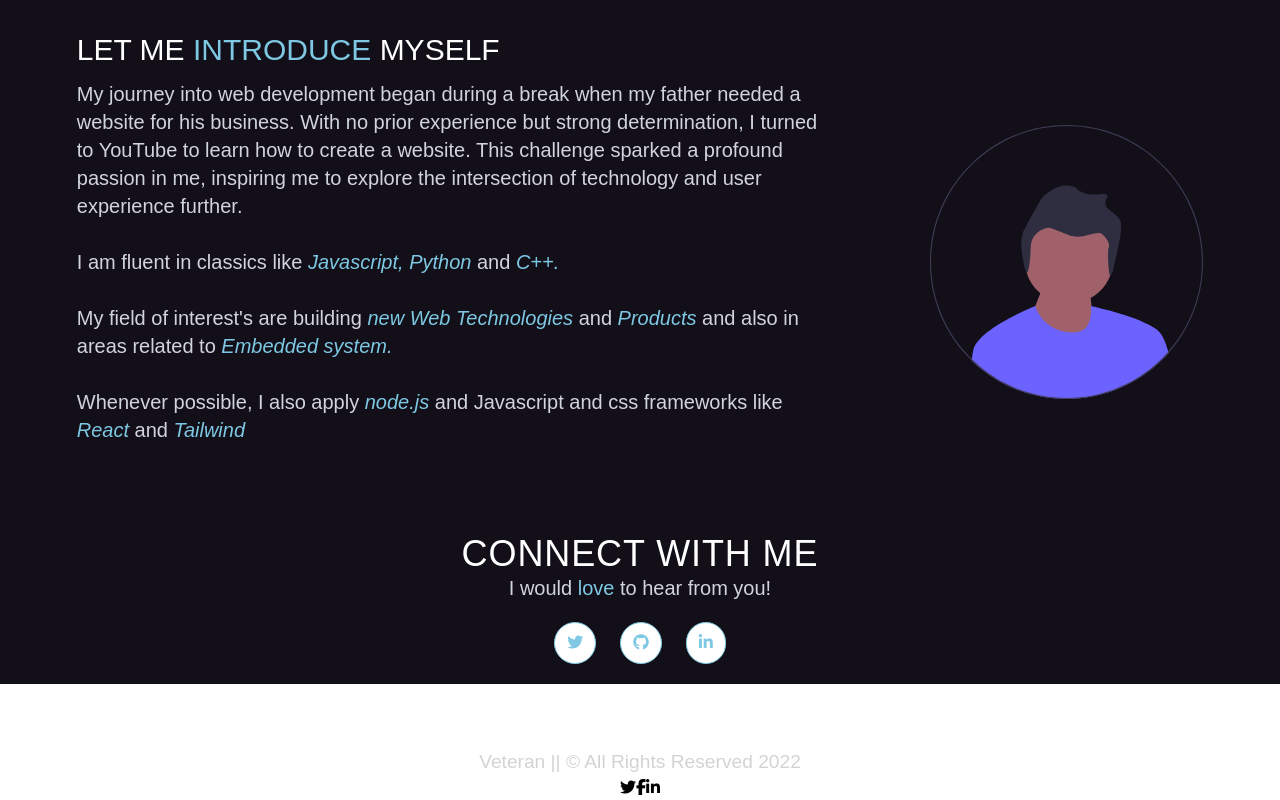
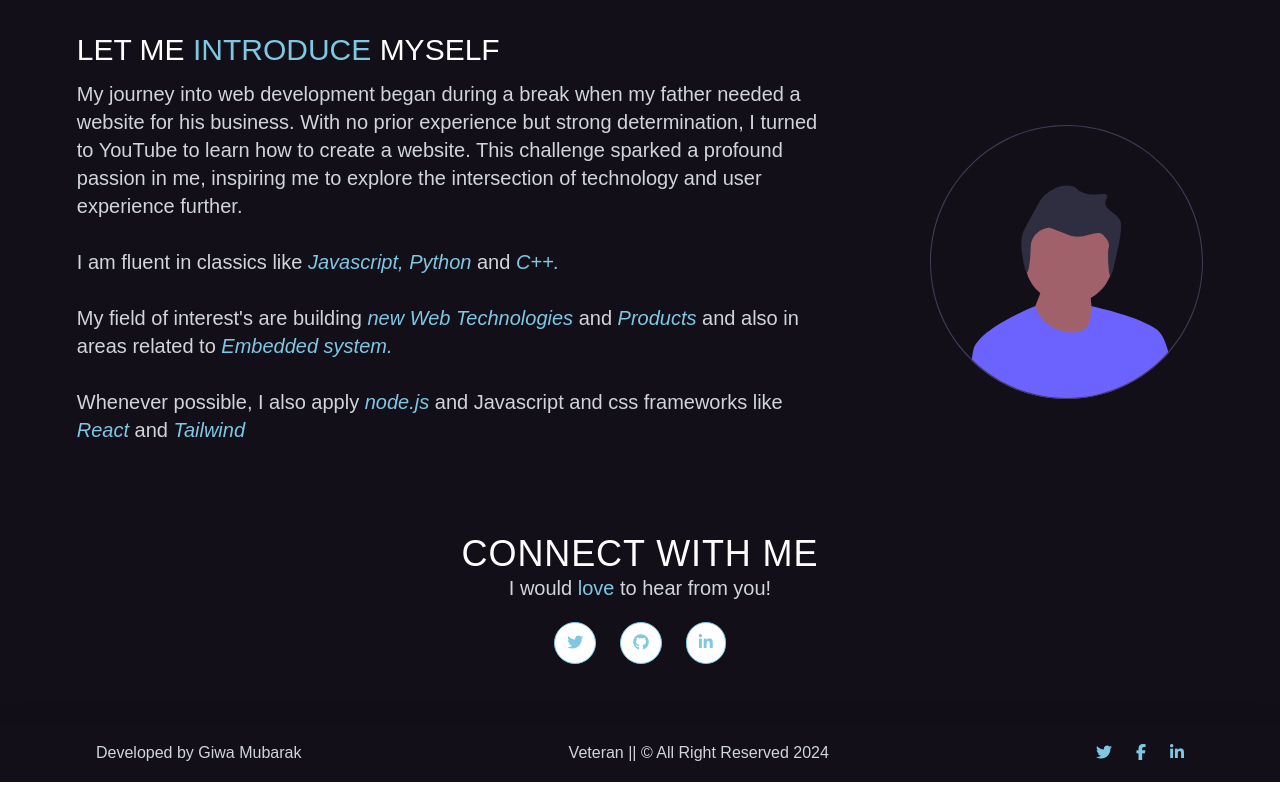
Before and after one commit to Veteranalpha/portfolio, a website: page index.html in a window 1280 px wide. Shown: the part 844-1644 px from the top of the page. Drawn offline with Linux system fonts and the light colour scheme.

Commit message:
Finishing basics design on home page

```diff
--- a/index.html
+++ b/index.html
@@ -4,7 +4,7 @@
 <head>
     <meta charset="UTF-8">
     <meta http-equiv="X-UA-Compatible" content="IE=edge">
-    <meta name="viewport" content="width=device-width, initial-scale=1.0">
+    <meta name="viewport" content="width=device-width, initial-scale=1.0, user-scalable=no, maximum-scale=1.0">
     <title>MY PORTFOLIO || @veteran</title>
     <script src="https://kit.fontawesome.com/652ab1c570.js" crossorigin="anonymous"></script>
     <link href="src/output.css" rel="stylesheet">
@@ -14,7 +14,7 @@
 
 
 <section class="glasscolor fixed w-full z-50">
-  <div class="container mx-auto z-50 flex w-full justify-between  items-center pointer text-white py-3">
+  <div class="container mx-auto z-50 flex w-full justify-between  items-center pointer text-white py-3 ">
   <input type="checkbox" id="check">
     <div class="text-3xl font-bold text-babyblue cursor-pointer">GM.</div>
     <nav>
@@ -65,7 +65,7 @@
         </div>
       </section>
 
-      <section id="About" class="container text-white w-full">
+      <section id="About" class="container text-white w-full mx-auto">
 
         <h2 class="text-3xl leading-loose tracking-normal text-center md:text-start text-white  ">LET ME <span class="text-babyblue">INTRODUCE</span> MYSELF</h2>
         <div class="grid grid-cols-1 md:grid-cols-3 gap-4">
@@ -87,32 +87,39 @@
         <h1 class="md:text-4xl font-normal tracking-wide text-2xl">CONNECT WITH ME</h1>
         <p class="text-xl text-gray-300">I would <span class="text-babyblue">love</span> to hear from you!</p>
         <ul class="mx-auto flex py-5 justify-center items-center space-x-6">
-          <li class="py-2 px-3 border-babyblue rounded-full border bg-white"><i class="fa-brands fa-twitter" style="color: #7ec8e3;"></i></li>
-          <li class="py-2 px-3 border-babyblue rounded-full border bg-white"><i class="fa-brands fa-github" style="color: #7ec8e3;"></i></li>
-          <li class="py-2 px-3 border-babyblue rounded-full border bg-white"><i class="fa-brands fa-linkedin-in" style="color: #7ec8e3;"></i></li>
+          <li class="py-2 px-3 border-babyblue rounded-full border bg-white cursor-pointer hover:shadow-2xl shadow-babyblue"><a href="https://x.com/Tolani_creator" target="_blank">
+            <i class="fa-brands fa-twitter" style="color: #7ec8e3;"></i>
+          </a></li>
+          <li class="py-2 px-3 border-babyblue rounded-full border bg-white cursor-pointer"><a href="https://github.com/Veteranalpha" target="_blank"><i class="fa-brands fa-github" style="color: #7ec8e3;"></i></a></li>
+          <li class="py-2 px-3 border-babyblue rounded-full border bg-white cursor-pointer"><a href="https://www.linkedin.com/in/giwa-mubarak-1509801b3/" target="_blank"><i class="fa-brands fa-linkedin-in" style="color: #7ec8e3;"></a></i></li>
 
 
         </ul>
 
       </section>
-    </main>
-
-    <footer>
-      <p>
-        Veteran || &copy; All Rights Reserved 2022
-      </p>
-                <ul>
+      <section class="glasscolor mt-10">
+        <footer class="container mx-auto z-50">
+          <div class="flex justify-between items-center py-4  text-gray-300 z-50 text-base md:flex-row flex-col leading-relaxed">
+            <p>Developed by Giwa Mubarak</p>
+            <p>Veteran || &copy; All Right Reserved 2024</p>
+            <ul class="flex justify-center items-center space-x-6">
               <li>
-                        <a  href="https://twitter.com/Tolani_creator" class="nav-link" target="_self"><i class="fa-brands fa-twitter"></i></a>
+                  <a  href="https://twitter.com/Tolani_creator" class="nav-link" target="_self"><i class="fa-brands fa-twitter text-babyblue"></i></a>
               </li>
               <li>
-                        <a href="https://web.facebook.com/login" class="nav-link"><i class="fa-brands fa-facebook-f"></i></a>
+                  <a href="https://web.facebook.com/login" class="nav-link"><i class="fa-brands fa-facebook-f text-babyblue"></i></a>
               </li>
               <li>
-                        <a href="https://www.linkedin.com/login" class="nav-link"><i class="fa-brands fa-linkedin-in"></i>
+                  <a href="https://www.linkedin.com/login" class="nav-link"><i class="fa-brands fa-linkedin-in text-babyblue"></i>
                   </a>
               </li>
           </ul>
+          </div>
+
         </footer>
+      </section>
+
+    </main>
+
 </body>
 </html>
--- a/src/input.css
+++ b/src/input.css
@@ -44,8 +44,8 @@
 .glasscolor{
 background: rgba(18, 15, 25, 0.41);
 box-shadow: 0 4px 30px rgba(0, 0, 0, 0.1);
-backdrop-filter: blur(1.8px);
--webkit-backdrop-filter: blur(1.8px);
+/* backdrop-filter: blur(1.8px);
+-webkit-backdrop-filter: blur(1.8px); */
 }
  #home{
     /* display: flex;
@@ -214,11 +214,14 @@ filter:blur(0.1vw);
     display: inline;
     transition: 0.5s ease-in;
 }
+/**
 footer{
-    display: flex;
-    flex-direction:column;
-    align-items: center;
+    background: rgba(18, 15, 25, 0.41);
+box-shadow: 0 4px 30px rgba(0, 0, 0, 0.1);
+backdrop-filter: blur(1.8px);
+-webkit-backdrop-filter: blur(1.8px)
 }
+
 footer p{
    color: lightgray;
    text-shadow: 0px 5px 10px rbga(0,0,0,0.5);
@@ -230,7 +233,7 @@ footer ul{
     display: flex;
     justify-content: space-between;
 }
-
+ */
 
 /*======================================================MEDIA QUERIES===============================================================*/
 @media screen and (max-width:850px) {
@@ -336,8 +339,8 @@ footer ul{
             display: inline;
             transition: 0.5s ease-in;
         }
-        footer p{
+        /* footer p{
             font-size:3vw;
 
-         }
+         } */
 }
```
Also changed, not shown: src/output.css. Lines whose indentation alone changed are shown as unchanged.
